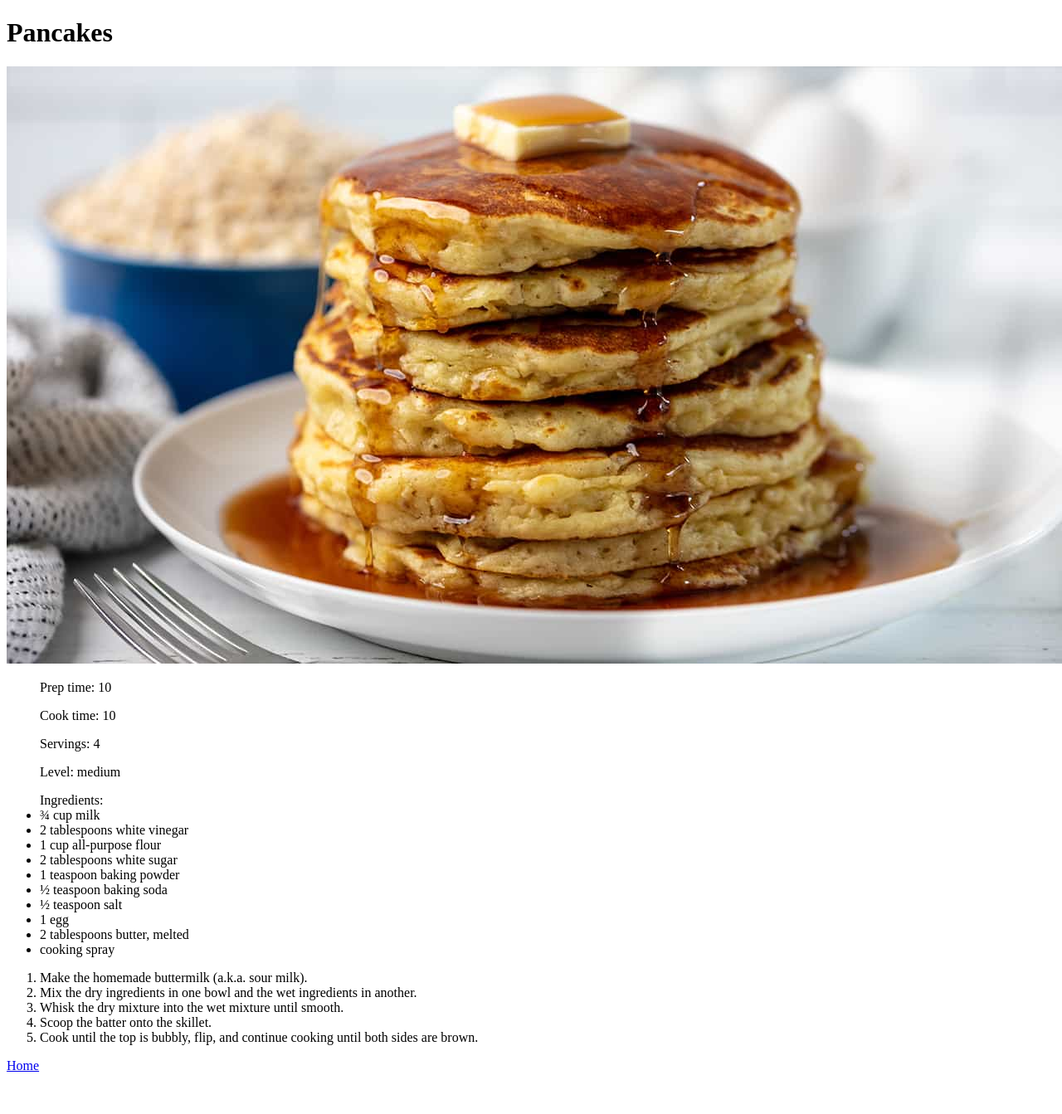
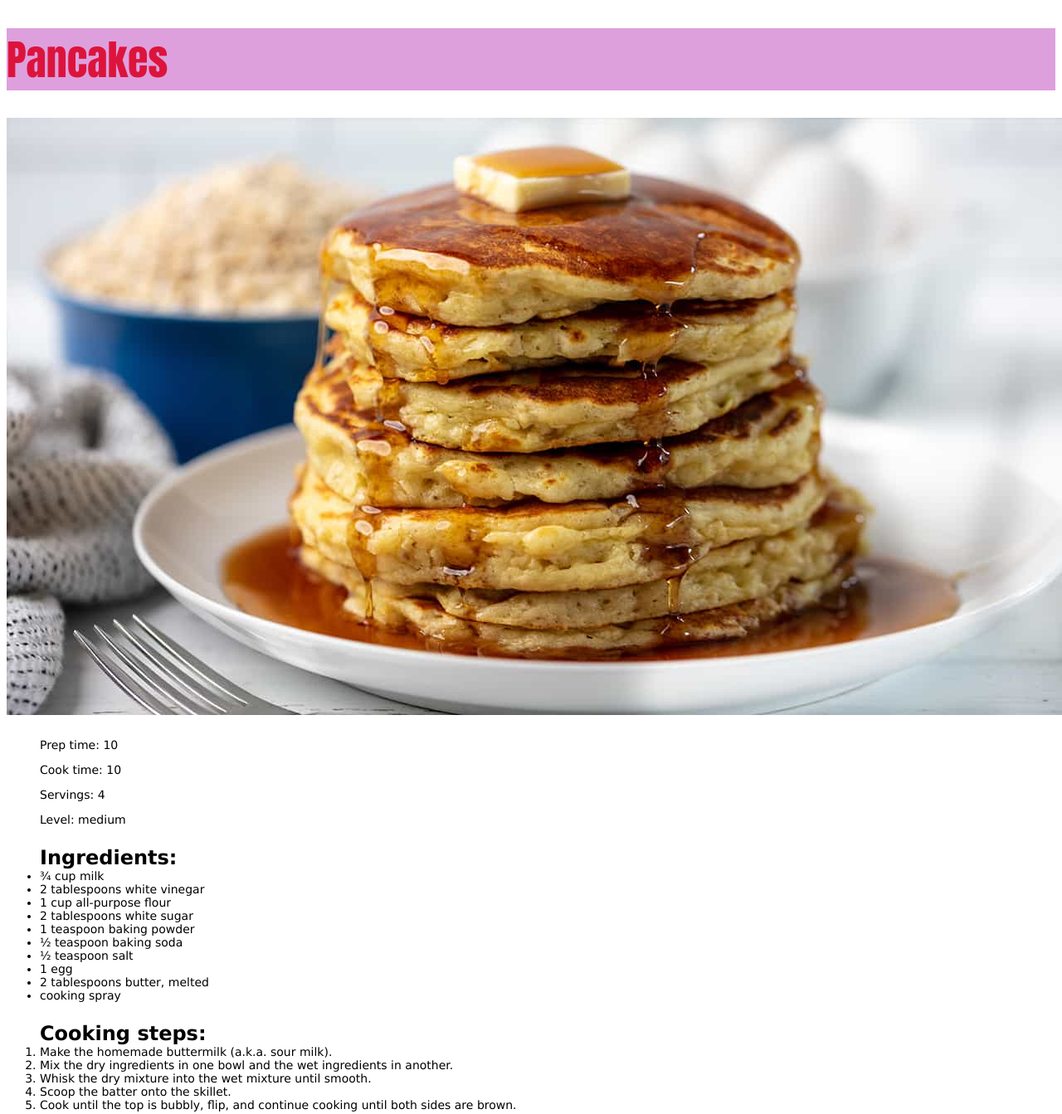
Before and after one commit to Drelka/odin-recipes, a plain HTML site: page recipes/pancakes.html in a window 1280 px wide. Shown: the top 1343 px of the page at 83% size. Before the commit the page ends 1302 px from the top, so only its background shows below. Drawn offline with Linux system fonts and the light colour scheme.

Commit message:
Add fist css
Added CSS/styles.css
Applied first css properties to html files.

```diff
--- /dev/null
+++ b/CSS/styles.css
@@ -0,0 +1,46 @@
+/*
+play with
+-color
+-background color
+-typography propertiers
+
+*/
+
+* {
+    font-family: Verdana, Geneva, Tahoma, sans-serif;
+    font-size: 18px;
+}
+
+.pageTitle {
+    font-family: Impact, Haettenschweiler, 'Arial Narrow Bold', sans-serif;
+    font-weight: bold;
+    font-size: 50px;
+    color: crimson;
+    background-color: plum;
+}
+
+a{
+    font-size: 30px;
+    text-align: center;
+    text-decoration: none;
+    color: darkslategray;
+    background-color: yellow;
+}
+
+ul,
+ol {
+    font-size: 24px;
+    font-weight: bold;
+}
+
+ul li,
+ul p,
+ol li,
+ol p {
+    font-size: 14px;
+    font-weight: 100;
+}
+
+.bold-text {
+    font-weight: bold;
+}
--- a/recipes/pancakes.html
+++ b/recipes/pancakes.html
@@ -4,9 +4,10 @@
     <meta charset="UTF-8">
     <meta name="viewport" content="width=device-width, initial-scale=1.0">
     <title>Document</title>
+    <link rel="stylesheet" href="../CSS/styles.css">
 </head>
 <body>
-    <h1>Pancakes</h1>
+    <h1 class="pageTitle">Pancakes</h1>
     <img src="../images/pancakes.jpg" alt="pancakes covered with maple syrup">
     <ul>
         <p>Prep time: 10</p>
@@ -14,7 +15,7 @@
         <p>Servings: 4</p>
         <p>Level: medium</p>
     </ul>
-    <ul>Ingredients:
+    <ul class="bold-text">Ingredients:
         <li>¾ cup milk</li>
         <li>2 tablespoons white vinegar</li>
         <li>1 cup all-purpose flour</li>
@@ -26,7 +27,7 @@
         <li>2 tablespoons butter, melted</li>
         <li>cooking spray</li>
     </ul>
-    <ol>
+    <ol class="bold-text">Cooking steps:
         <li>Make the homemade buttermilk (a.k.a. sour milk). </li>
         <li>Mix the dry ingredients in one bowl and the wet ingredients in another. </li>
         <li>Whisk the dry mixture into the wet mixture until smooth. </li>
```
Also changed, not shown: index.html (+4 -3 lines), recipes/cranberry-bread.html (+5 -2 lines), recipes/spaghetti.html (+4 -3 lines).
